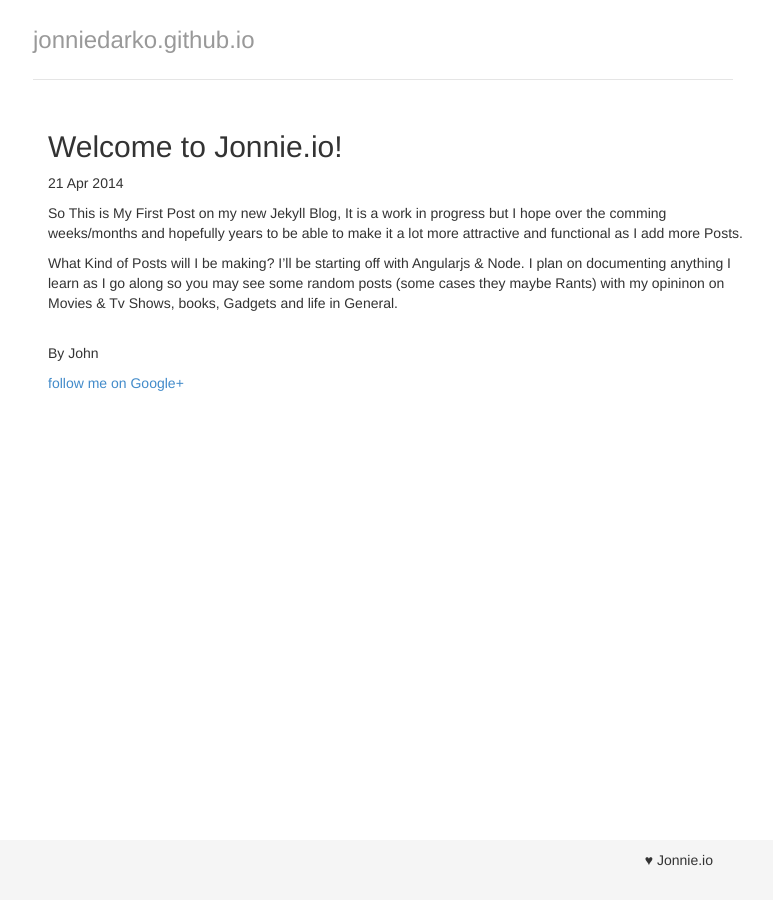
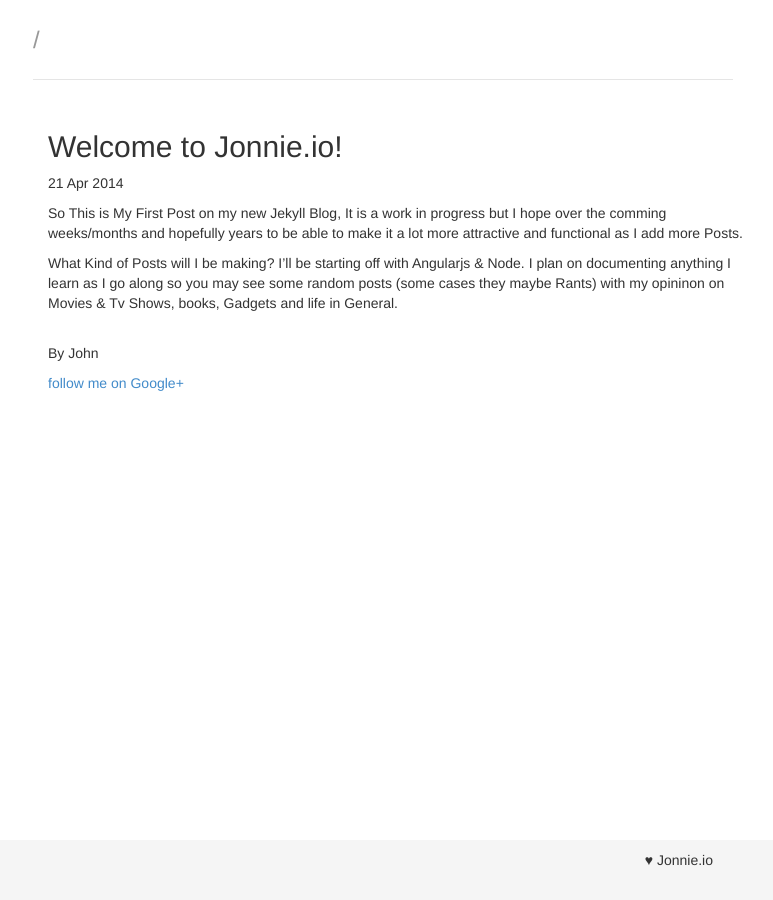
Before and after one commit to jonniedarko/blog, a Jekyll site: the page built from _posts/2014-04-21-welcome-to-jekyll.markdown, in a window 1280 px wide. Shown: the whole page, without its empty margins (257-1030 px from the left). Built offline with Jekyll 4.4.1, drawn with Linux system fonts in a browser that asks for light colours; Markdown is read by kramdown in place of the engine named in the settings; comment, search, counter and statistics services are not loaded.

Commit message:
Update default.html

```diff
--- a/_layouts/default.html
+++ b/_layouts/default.html
@@ -13,8 +13,8 @@
 
     <link rel="stylesheet" href="{{site.baseurl}}/vendor/bootstrap/dist/css/bootstrap.min.css">
 
-    <link rel="stylesheet" href="css/main.css">
-     <link rel="stylesheet" href="css/syntax.css">
+    <link rel="stylesheet" href="{{site.baseurl}}/css/main.css">
+     <link rel="stylesheet" href="{{site.baseurl}}/css/syntax.css">
      <script src="https://apis.google.com/js/plusone.js"></script>
     <!-- endbuild -->
   </head>
@@ -32,7 +32,7 @@
     <li><a ng-href="#">About</a></li>
     <li><a ng-href="#">Contact</a></li>
   </ul>-->
-  <h3 class="text-muted">jonniedarko.github.io</h3>
+  <h3 class="text-muted">{{site.url}}/</h3>
 </div>
 
 <div class="container">
```
